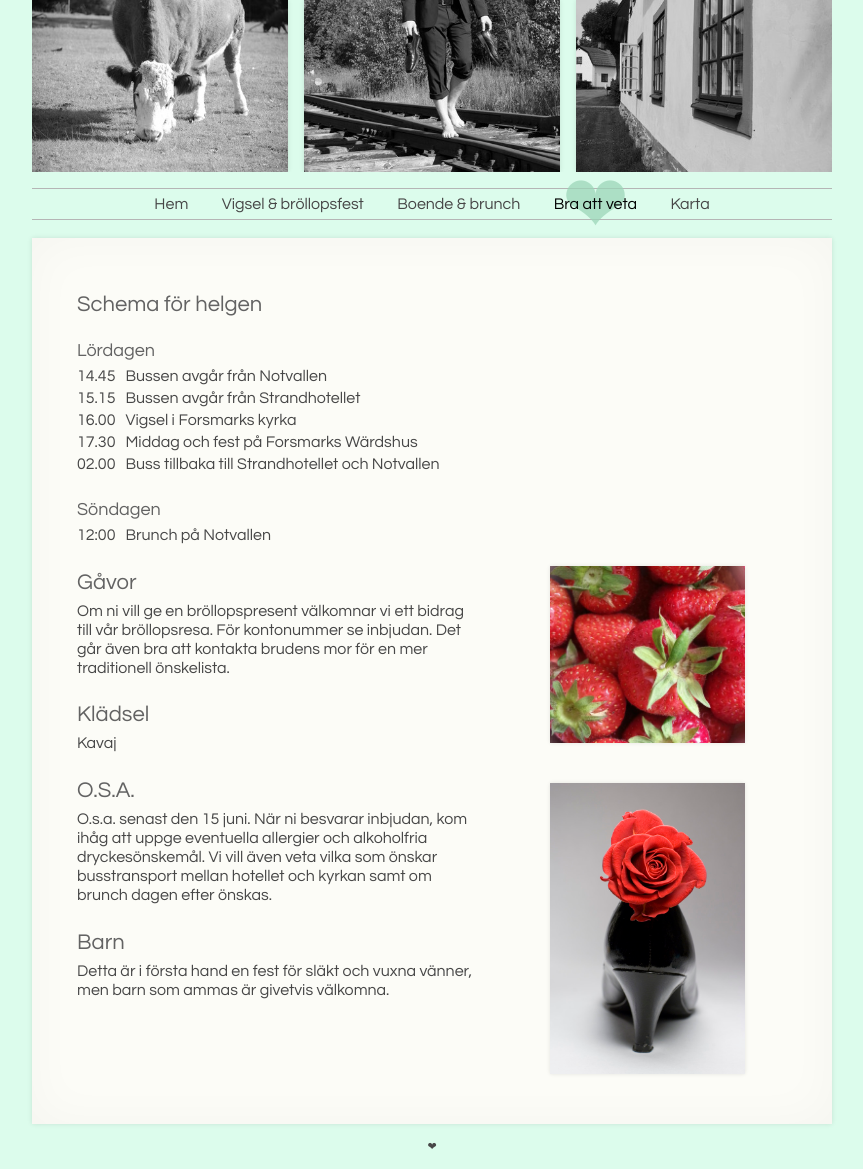
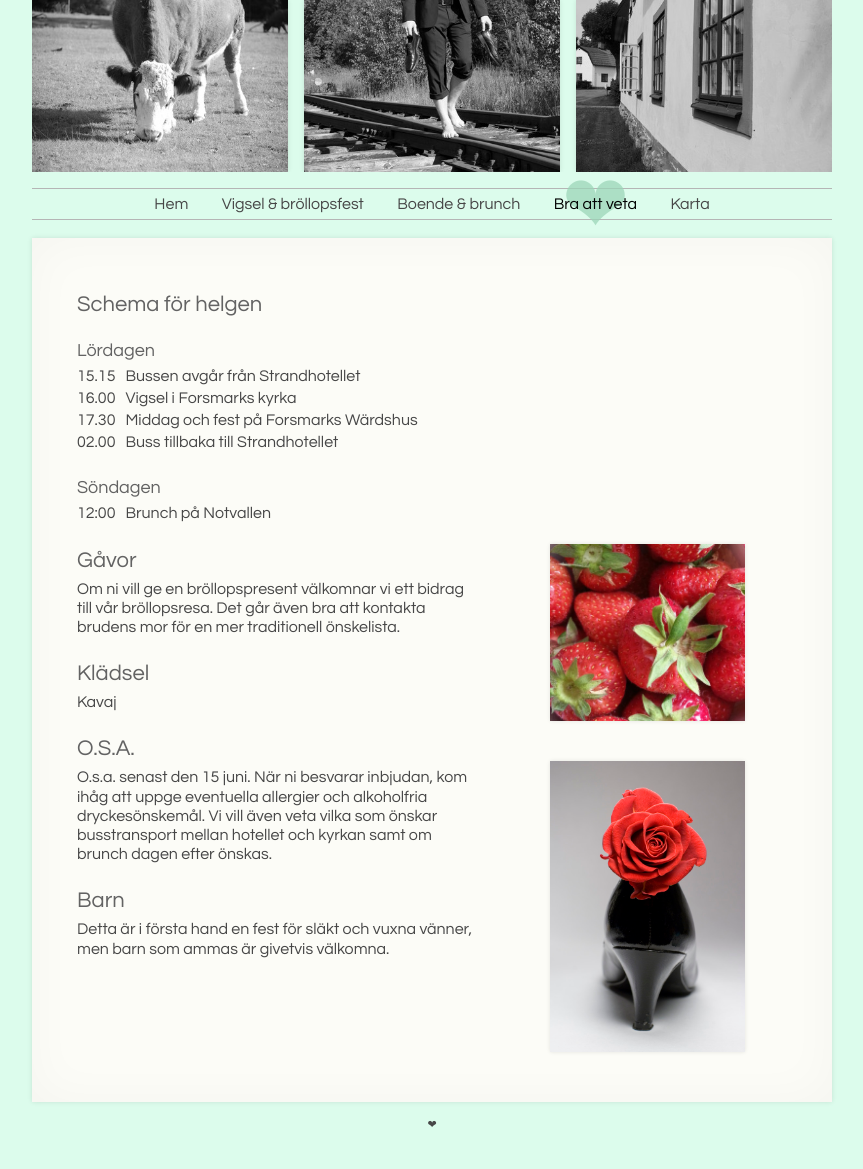
Before and after one commit to stigdanielek/stigdanielek.github.io, a Jekyll site: the page built from veta/index.html, in a window 1280 px wide. Shown: the whole page, without its empty margins (208-1071 px from the left). Built offline with Jekyll 4.4.1, drawn with Linux system fonts in a browser that asks for light colours; after the commit the page ends 1147 px from its top, so only the background shows below that.

Commit message:
Removed some stuff.

```diff
--- a/_data/schedule.json
+++ b/_data/schedule.json
@@ -1,15 +1,4 @@
 [
-
-  {
-    "key": "buss.notvallen",
-    "day": "lördag",
-    "time": "14.45",
-    "mapText": "buss mot kyrkan",
-    "longText": "Bussen avgår från Notvallen",
-    "place": "notvallen",
-    "to": "kyrkan",
-    "via": "strandhotellet"
-  },
 
   {
     "key": "buss.strandhotellet",
@@ -44,10 +33,9 @@
     "day": "lördag",
     "time": "02.00",
     "mapText": "buss tillbaka till",
-    "longText": "Buss tillbaka till Strandhotellet och Notvallen",
+    "longText": "Buss tillbaka till Strandhotellet",
     "place": "festlokalen",
-    "to": "notvallen",
-    "via": "strandhotellet"
+    "to": "strandhotellet"
   },
 
   {
--- a/_includes/footer.html
+++ b/_includes/footer.html
@@ -6,8 +6,6 @@
   function toggleMenu() {
     var navigation = document.getElementById('navigation');
     if (navigation.style.display == 'block') {
-      //navigation.style.display = 'none';
-      //navigation.style = undefined;
       navigation.removeAttribute('style');
     } else {
       navigation.style.display = 'block';
--- a/fest/index.html
+++ b/fest/index.html
@@ -8,9 +8,7 @@ title: Vigsel &amp; bröllopsfest
     <p>
       Vigseln kommer att äga rum i Forsmarks kyrka klockan
         {{ site.data.schedule | where: "key", "vigsel" | map: "time" }}.
-      För boende på Notvallen (delar av släkten) eller på Strandhotellet i Öregrund (övriga) finns det möjlighet att åka till vigseln via inhyrd buss. Denna avgår från Notvallen klockan
-        {{ site.data.schedule | where: "key", "buss.notvallen" | map: "time" }}
-      och från Strandhotellet klockan
+      För boende på Strandhotellet i Öregrund finns det möjlighet att åka till vigseln via inhyrd buss. Denna avgår från Strandhotellet klockan
         {{ site.data.schedule | where: "key", "buss.strandhotellet" | map: "time" }}.
       Meddela huruvida ni vill åka med när ni besvarar inbjudan.
     </p>
@@ -39,7 +37,7 @@ title: Vigsel &amp; bröllopsfest
     <p>
       När kvällen är slut, cirka
         {{ site.data.schedule | where: "key", "buss.festlokalen" | map: "time" }},
-      kommer bussen att ta er tillbaka till Öregrund alternativt Notvallen.
+      kommer bussen att ta er tillbaka till Öregrund.
     </p>
     <p class="maplink">
       <a href="/karta/#festlokalen">Forsmarks Wärdshus</a>
--- a/veta/index.html
+++ b/veta/index.html
@@ -27,7 +27,7 @@ title: Bra att veta
 
     <h2>Gåvor</h2>
     <p>
-      Om ni vill ge en bröllopspresent välkomnar vi ett bidrag till vår bröllopsresa. För kontonummer se inbjudan. Det går även bra att kontakta brudens mor för en mer traditionell önskelista.
+      Om ni vill ge en bröllopspresent välkomnar vi ett bidrag till vår bröllopsresa. Det går även bra att kontakta brudens mor för en mer traditionell önskelista.
     </p>
 
     <h2>Klädsel</h2>
```
Also changed, not shown: index.html (+17 -3 lines), karta/map.js (+0 -3 lines).
